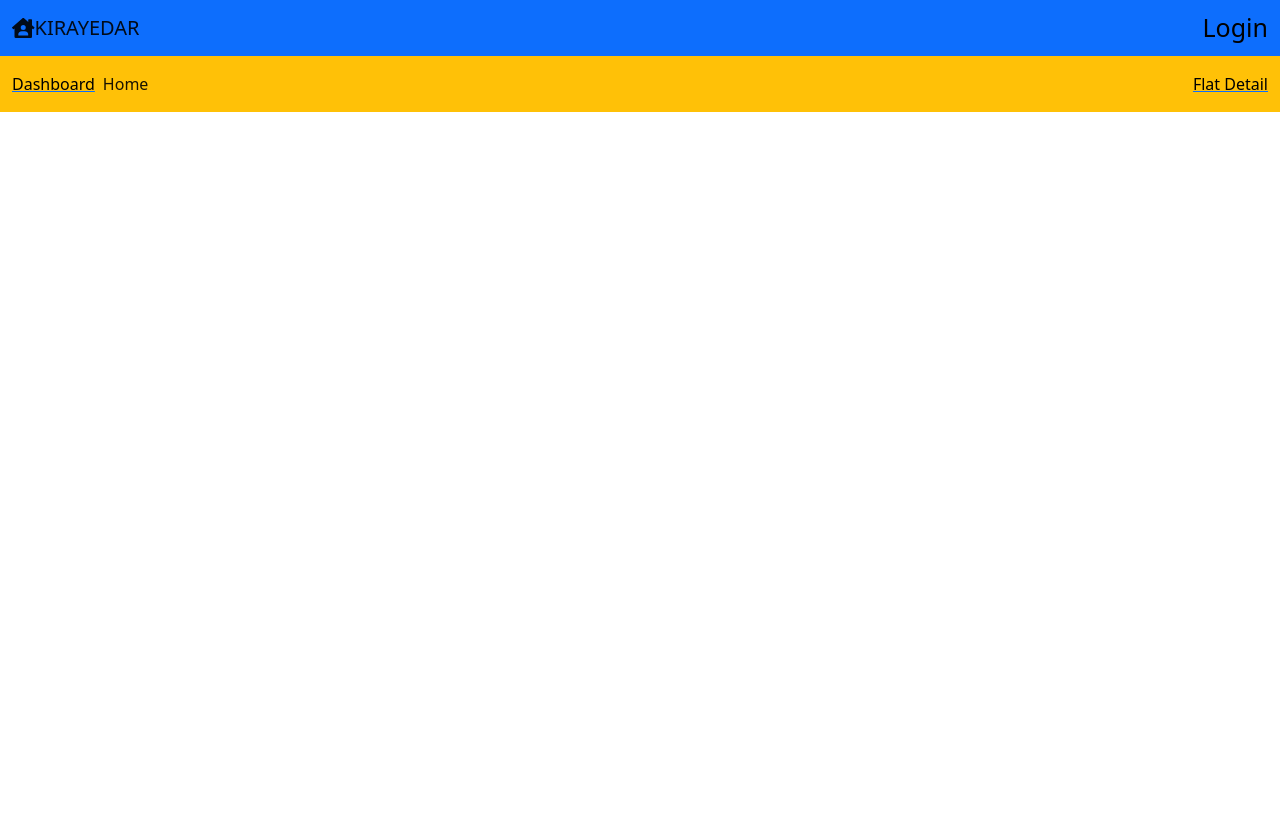
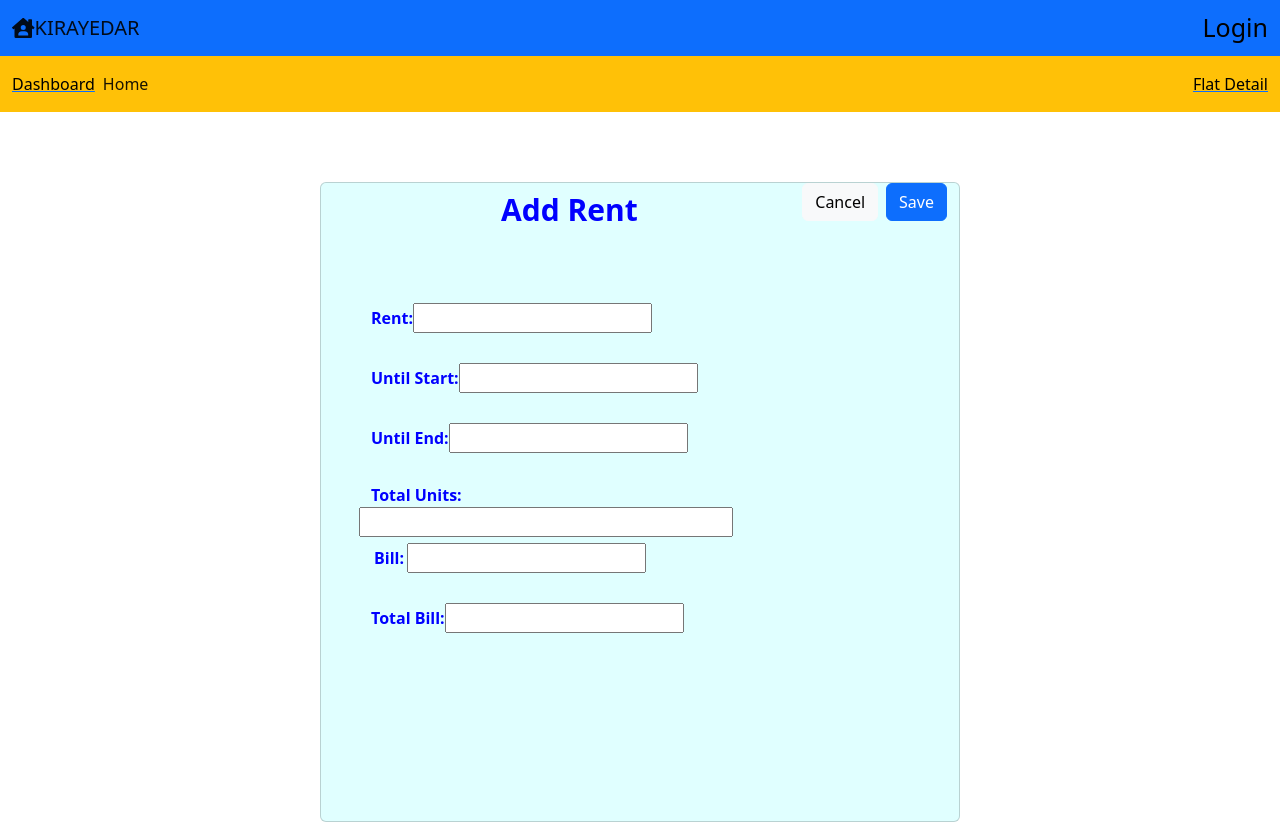
Before and after one commit to balramg7/ownerflats, a React (Create React App) app: page /addrent in a window 1280 px wide. Before the commit the page ends 800 px from the top, so only its background shows below. Built offline with nearby package versions, Linux system fonts and the light colour scheme.

Commit message:
add rent file

```diff
--- a/src/App.js
+++ b/src/App.js
@@ -8,6 +8,7 @@ import Info from "./component/content/FlatDetails/Info";
 import AddPayment from "./component/content/FlatDetails/PaymentHistory'/AddPayment";
 import AddRentHistory from "./component/content/FlatDetails/RentHistory/AddRentHistory";
 import AddFlat from "./component/content/FlatDetails/AddFlat";
+import AddRent from "./component/content/FlatDetails/RentHistory/AddRent";
 
 function App() {
     return (
@@ -22,6 +23,7 @@ function App() {
                     <Route path="/addpayment" element={<AddPayment />} />
                     <Route path="/addrenthistory" element={<AddRentHistory />} />
                     <Route path="/addflat" element={<AddFlat/>}/>
+                    <Route path="/addrent" element={<AddRent/>}/>
                 </Routes>
             </BrowserRouter>
         </>
--- a/src/component/content/FlatDetails/Info.js
+++ b/src/component/content/FlatDetails/Info.js
@@ -78,9 +78,23 @@ export default function Info() {
             </div>
             <h5> Rent History</h5>
             <div className="container-fluid d-flex justify-content-end">
-                <button type="button" className="btn btn-primary mx-2">
-                    + Add Result
-                </button>
+            <Link to="/addrent">
+        <div
+          style={{
+            type: "btn btn-bold",
+            position: "end",
+            top: "20px",
+            left: "700%",
+            right:"100px",
+            color: "black",
+            fontSize: "16px",
+            backgroundColor: "blue",
+            margin: "4px"
+          }}
+        >
+          Add Result
+        </div>
+      </Link>
                 <Link to="/addrenthistory">
         <div
           style={{
--- /dev/null
+++ b/src/component/content/FlatDetails/RentHistory/AddRent.js
@@ -0,0 +1,134 @@
+import React from 'react'
+
+export default function AddRent() {
+  return (
+    <>
+      <div
+        className="card"
+        style={{
+          width: "50%",
+          height: "80vh",
+          marginLeft: "auto",
+          marginRight: "auto",
+          marginTop: "70px",
+          position: "relative",
+          backgroundColor: "lightcyan"
+        }}
+      >
+        <span
+          className="fw-bold"
+          style={{
+            fontSize: "30px",
+            width: "200px",
+            color: "blue",
+            position: "absolute",
+            top: "4px",
+            left: "180px",
+          }}
+        >
+          Add Rent
+        </span>
+        <form>
+          <div className="form-group">
+            <div
+              className="row-1"
+              style={{
+                position: "absolute",
+                top: "120px",
+                left: "50px",
+                color: "blue",
+              }}
+            >
+              <label className="mb-2" htmlFor="date">
+                <b>Rent:</b>
+              </label>
+              <input />
+            </div>
+            <div
+              className="row-2"
+              style={{
+                position: "absolute",
+                top: "180px",
+                left: "50px",
+                color: "blue",
+              }}
+            >
+              <label className="mb-2" htmlFor="name">
+                <b>Until Start:</b>
+              </label>
+              <input/>
+            </div>
+
+            <div
+              className="row-3"
+              style={{
+                position: "absolute",
+                top: "240px",
+                left: "50px",
+                color: "blue",
+              }}
+            >
+              <label className="mb-10" htmlFor="amount">
+                <b>Until End:</b>
+              </label>
+              <input/>
+            </div>
+
+            <div
+              className="row"
+              style={{
+                position: "absolute",
+                top: "300px",
+                left: "50px",
+                color: "blue",
+              }}
+            >
+              <label className="mt-12" htmlFor="transactionmethod">
+                <b>Total Units:</b>
+              </label>
+              <input/>
+              </div>
+              <div
+              className="row-3"
+              style={{
+                position: "absolute",
+                top: "360px",
+                left: "50px",
+                color: "blue",
+              }}
+            >
+              <label className="mb-10" htmlFor="amount" style={{margin:"3px"}}>
+                <b>Bill:</b>
+              </label>
+              <input/>
+            </div>
+            <div
+              className="row-3"
+              style={{
+                position: "absolute",
+                top: "420px",
+                left: "50px",
+                color: "blue",
+              }}
+            >
+              <label className="mb-10" htmlFor="amount">
+                <b>Total Bill:</b>
+              </label>
+              <input/>
+            </div>
+
+            <div className="container-fluid mr-3 d-flex flex-row-5 justify-content-end">
+                <button type="button" className="btn btn-light mx-2">
+                    Cancel
+                </button>
+                <button type="button" className="btn btn-primary">
+                    Save
+                </button>
+                </div>
+        </div>
+
+        </form>
+      </div>
+    </>
+  )
+}
--- a/src/component/content/FlatDetails/RentHistory/AddRentHistory.js
+++ b/src/component/content/FlatDetails/RentHistory/AddRentHistory.js
@@ -3,7 +3,9 @@ import React from 'react'
 export default function AddRentHistory() {
     return (
         <>
+        <h3>Rent History</h3>
             <div className="container-fluid mr-3 d-flex my-3 flex-row-5 justify-content-end">
+
                     <button type="button" className="btn btn-light mx-2">+ Add Result</button>
                     <button type="button" className="btn btn-primary">Close</button>
             </div>
```
